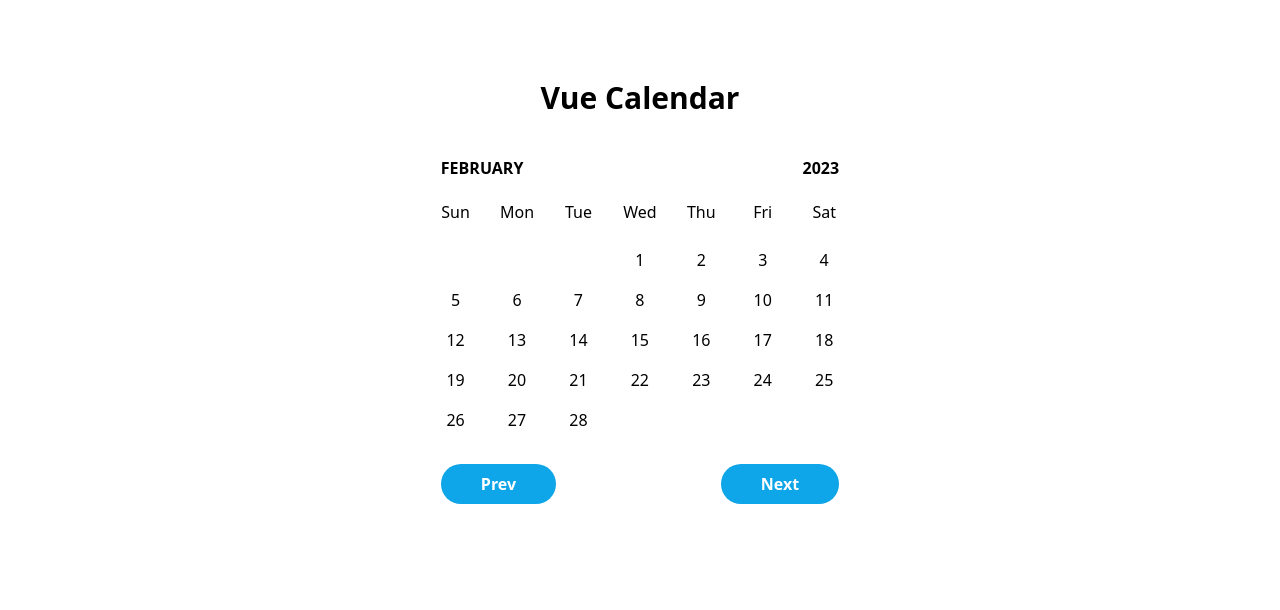
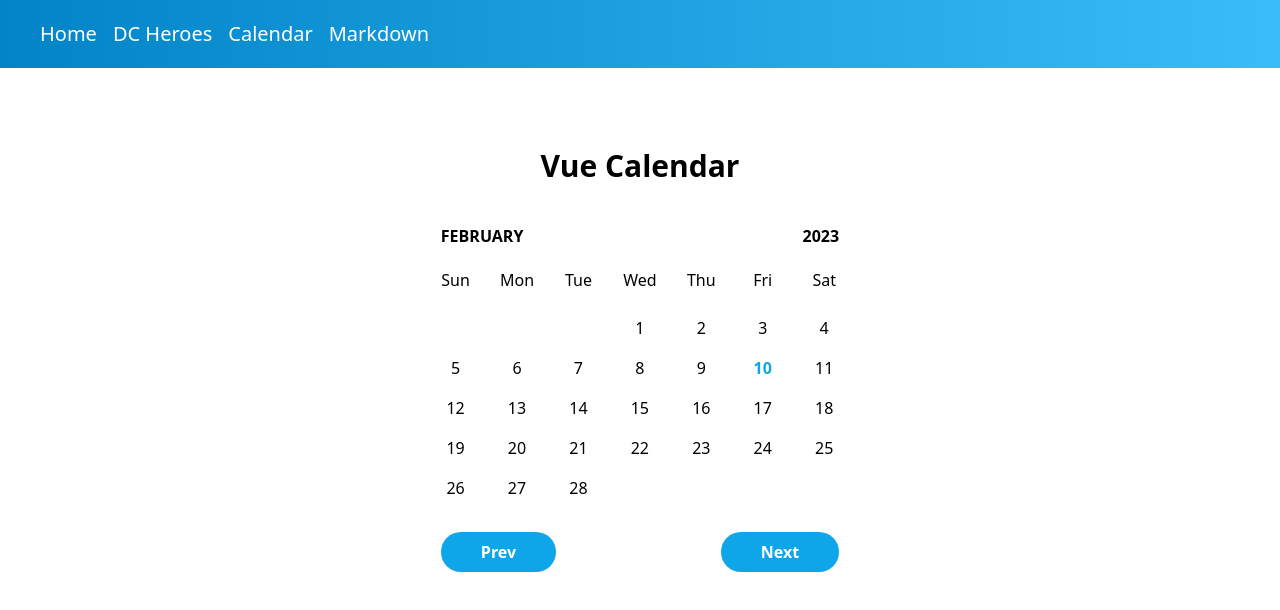
Before and after one commit to vitorwittpro/vue_tutorial, a Vue app: page /calendar in a window 1280 px wide. Shown: the top 610 px of the page. Built offline with nearby package versions, Linux system fonts and the light colour scheme.

Commit message:
markdown

```diff
--- a/src/App.vue
+++ b/src/App.vue
@@ -1,8 +1,10 @@
 <template>
   <div>
-    <!-- <app-header /> -->
+    <app-header />
     <router-view />
   </div>
 </template>
 
-<script setup></script>
+<script setup>
+import AppHeader from "@/components/AppHeader.vue";
+</script>
--- a/src/components/AppHeader.vue
+++ b/src/components/AppHeader.vue
@@ -2,16 +2,23 @@
   <nav
     class="w-full bg-gradient-to-l from-sky-400 to-sky-600 text-white px-10 py-5 text-xl font-REGULAR"
   >
-    <router-link class="mr-4 hover:text-sky-800" to="/">Home</router-link>
-    <router-link class="mr-4 hover:text-sky-800" to="/dc-heroes"
-      >DC Heroes</router-link
-    >
-    <router-link class="mr-4 hover:text-sky-800" to="/calendar"
-      >Calendar</router-link
+    <router-link
+      v-for="item in routeList"
+      :key="item.to"
+      class="mr-4 hover:text-sky-800"
+      :to="item.to"
+      >{{ item.title }}</router-link
     >
   </nav>
 </template>
 
-<script setup></script>
+<script setup>
+const routeList = [
+  { title: "Home", to: "/" },
+  { title: "DC Heroes", to: "/dc-heroes" },
+  { title: "Calendar", to: "/calendar" },
+  { title: "Markdown", to: "/markdown" },
+];
+</script>
 
 <style></style>
--- a/src/views/VueCalendar.vue
+++ b/src/pages/VueCalendar.vue
@@ -6,6 +6,7 @@ const week_days = ["Sun", "Mon", "Tue", "Wed", "Thu", "Fri", "Sat"];
 const currentDate = reactive({
   month: new Date().getMonth(),
   year: new Date().getFullYear(),
+  utc_date: new Date().getUTCDate(),
 });
 
 const currentMonthName = computed(() => {
@@ -32,6 +33,17 @@ function handleNext() {
 function handlePrev() {
   currentDate.month--;
   console.log(currentDate.month);
+}
+
+function currentDateClass(num) {
+  const calendarFullDate = new Date(
+    currentDate.year,
+    currentDate.month,
+    num
+  ).toDateString();
+  const currentFullDate = new Date().toDateString();
+
+  return calendarFullDate === currentFullDate ? "font-bold text-sky-500" : "";
 }
 </script>
 
@@ -65,6 +77,7 @@ function handlePrev() {
           style="width: 14.28%"
           v-for="num in daysInMonth(currentDate.year, currentDate.month)"
           :key="num"
+          :class="currentDateClass(num)"
         >
           {{ num }}
         </p>
```
Also changed, not shown: src/router/router.js (+7 -5 lines), src/pages/DcHeroes.vue (renamed from src/views/DcHeroes.vue), src/pages/SignIn.vue (renamed from src/views/SignIn.vue), src/pages/SignUp.vue (renamed from src/views/SignUp.vue), src/pages/VueHome.vue (renamed from src/views/VueHome.vue).
